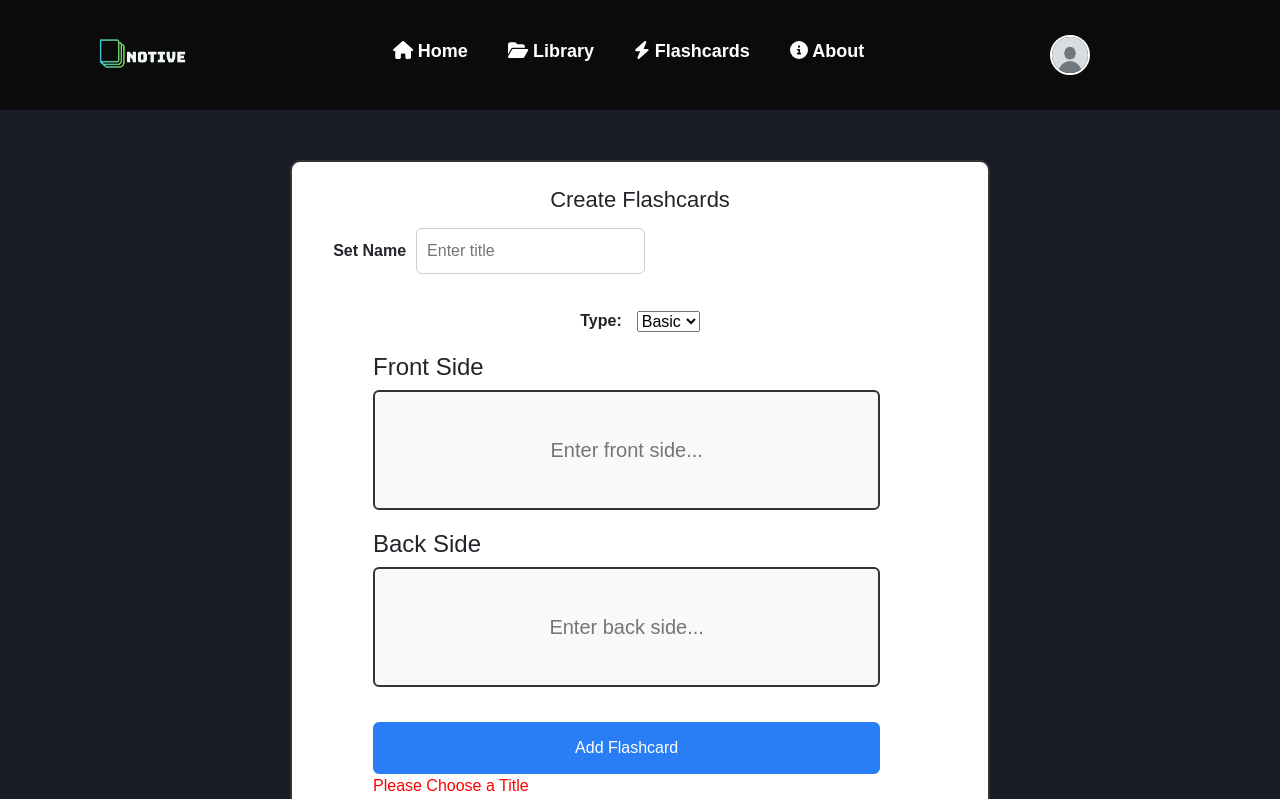
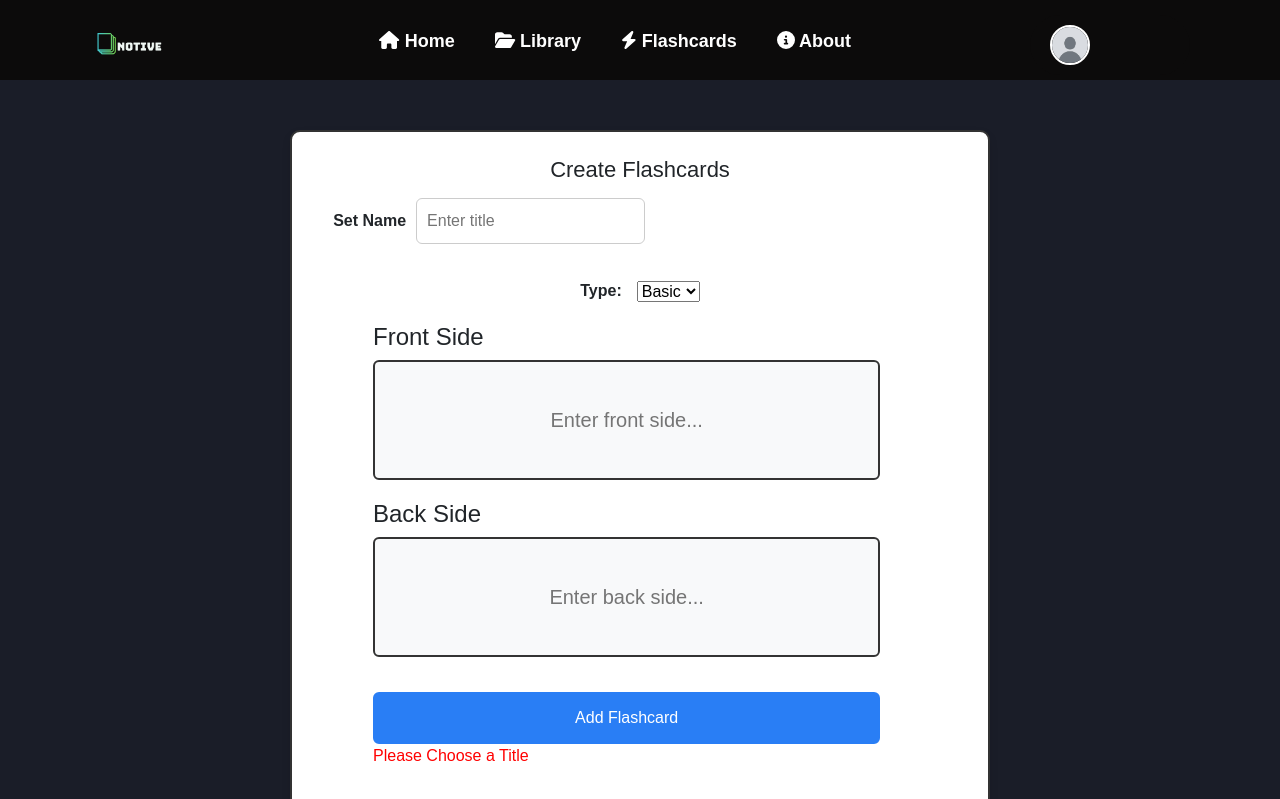
Before and after one commit to ChrisAlexz/notive, a React (Create React App) app: page /flashcards in a window 1280 px wide. Shown: the top 799 px of the page. Built offline with nearby package versions, Linux system fonts and the light colour scheme.

Commit message:
more styling

```diff
--- a/src/components/FlashcardItem.jsx
+++ b/src/components/FlashcardItem.jsx
@@ -33,7 +33,7 @@ const FlashcardItem = ({index, front, back, updateFlashcard, title, type }) => {
 
     return (
         <div className="flashcard-item">
-            <h3>{index +1}</h3>
+            <h3 className="index-num">{index +1}</h3>
             <div className="front-back">
                 <div className="front">
                     <label>
--- a/src/styles/FlashcardList.css
+++ b/src/styles/FlashcardList.css
@@ -48,3 +48,10 @@
     background-color: #2e3856; /* Matches flashcard background */
     color: white; /* Ensures text is visible */
 }
+.index-num {
+    display: inline-block; /* or block, if you want it to take up the full width */
+    border-bottom: 1px solid black;
+    padding-bottom: 4px;  /* optional: adds space between the text and the line */
+    margin-bottom: 8px;   /* optional: adds space below the line */
+    width: 100%;
+}
--- a/src/styles/Navbar.css
+++ b/src/styles/Navbar.css
@@ -6,6 +6,7 @@
   align-items: center;
   justify-content: space-between;
   background: #0c0b0b;
+  height: 80px;
   padding: 15px 7%;
   /* Remove height: 100px; */
 }
@@ -31,7 +32,7 @@ ul li {
     transition: color 0.3s ease; /* Smooth color transition on hover */
 }
 .logo {
-  max-height: 80px; /* try reducing from 100px */
+  max-height: 60px; /* try reducing from 100px */
   max-width: 160px;
   object-fit: contain;
   cursor: pointer;
```
Also changed, not shown: src/assets/notive.png.
